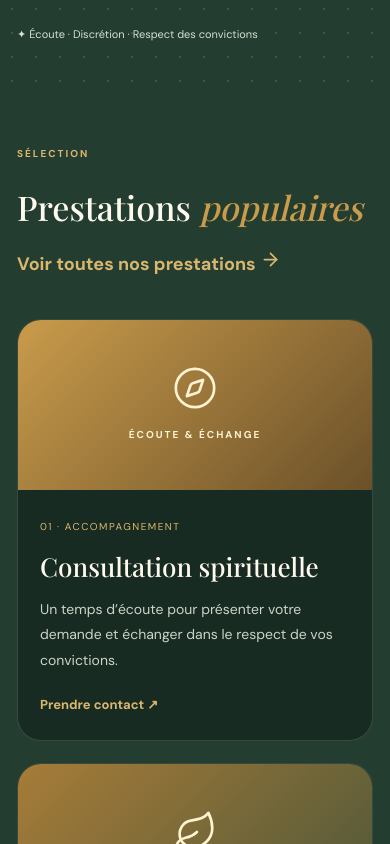
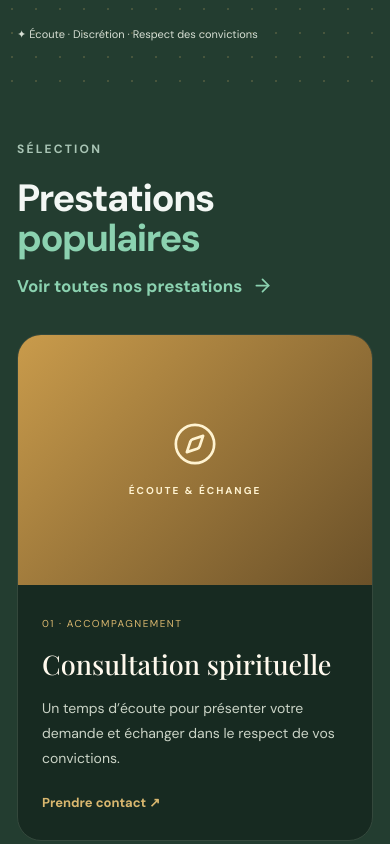
Before and after one commit to fofo-vianney/Dah-Yamonhoun-COVE, a Next.js app: page / in a window 390 px wide. Shown: the part 920-1764 px from the top of the page. Built offline with nearby package versions, Linux system fonts and the light colour scheme; a web font is replaced by a local one.

Commit message:
Styliser les prestations comme la vitrine mobile de référence

```diff
--- a/app/globals.css
+++ b/app/globals.css
@@ -126,3 +126,25 @@ main{width:100%;max-width:100%;overflow:hidden}
 .catalog-footer{width:min(1080px,calc(100% - 44px));margin:35px auto 0;padding-top:18px;border-top:1px solid #e1d8c8;display:flex;justify-content:space-between;gap:12px;color:#7a7e70;font-size:10px}
 .catalog-footer span:first-child{font-weight:700;letter-spacing:1px;color:#3a4c3b}
 @media(max-width:760px){.catalog-heading{padding:46px 22px 30px}.catalog-content{width:calc(100% - 28px)}.catalog-product{grid-template-columns:1fr}.catalog-image-panel{padding:14px}.catalog-image-frame{min-height:310px}.catalog-image-placeholder{min-height:280px}.catalog-product-info{padding:27px 23px}.catalog-purchase{align-items:stretch;flex-direction:column}.catalog-contact{width:100%;padding:15px}.catalog-footer{width:calc(100% - 30px);flex-direction:column}.catalog-nav{width:calc(100% - 30px);min-height:70px}.catalog-brand{font-size:10px;letter-spacing:.8px}.catalog-monogram{width:38px;height:38px;font-size:24px}}
+
+
+/* Disposition de la vitrine des prestations inspirée de la référence mobile */
+.services-heading{margin-bottom:30px}
+.services-heading>label{display:block;color:#a9c5b5;font-size:12px;letter-spacing:2.2px;margin-bottom:18px}
+.services-heading h2{font:700 clamp(38px,7vw,66px)/1.05 "DM Sans",sans-serif;letter-spacing:-2px;margin:0 0 12px;color:#f3f7f4}
+.services-heading h2 em{font-style:normal;color:#8bd2b0}
+.services-heading .all-services{display:inline-flex;align-items:center;gap:10px;color:#8bd2b0;font-size:clamp(17px,3vw,25px);margin:0 0 5px}
+.service-showcase{grid-template-columns:repeat(2,minmax(0,1fr));gap:20px;margin-top:30px}
+.service-feature{border-radius:24px;background:#172a21;border-color:#34483c}
+.service-art{min-height:260px}
+.service-info{padding:25px}
+.service-info h3{font-size:27px}
+.service-info p{min-height:0}
+@media(max-width:620px){
+.services-heading{margin-bottom:28px}
+.services-heading h2{letter-spacing:-1.5px}
+.service-showcase{grid-template-columns:1fr;gap:22px;margin-top:28px}
+.service-art{min-height:250px}
+.service-info{padding:24px}
+.service-info h3{font-size:27px}
+}
```
